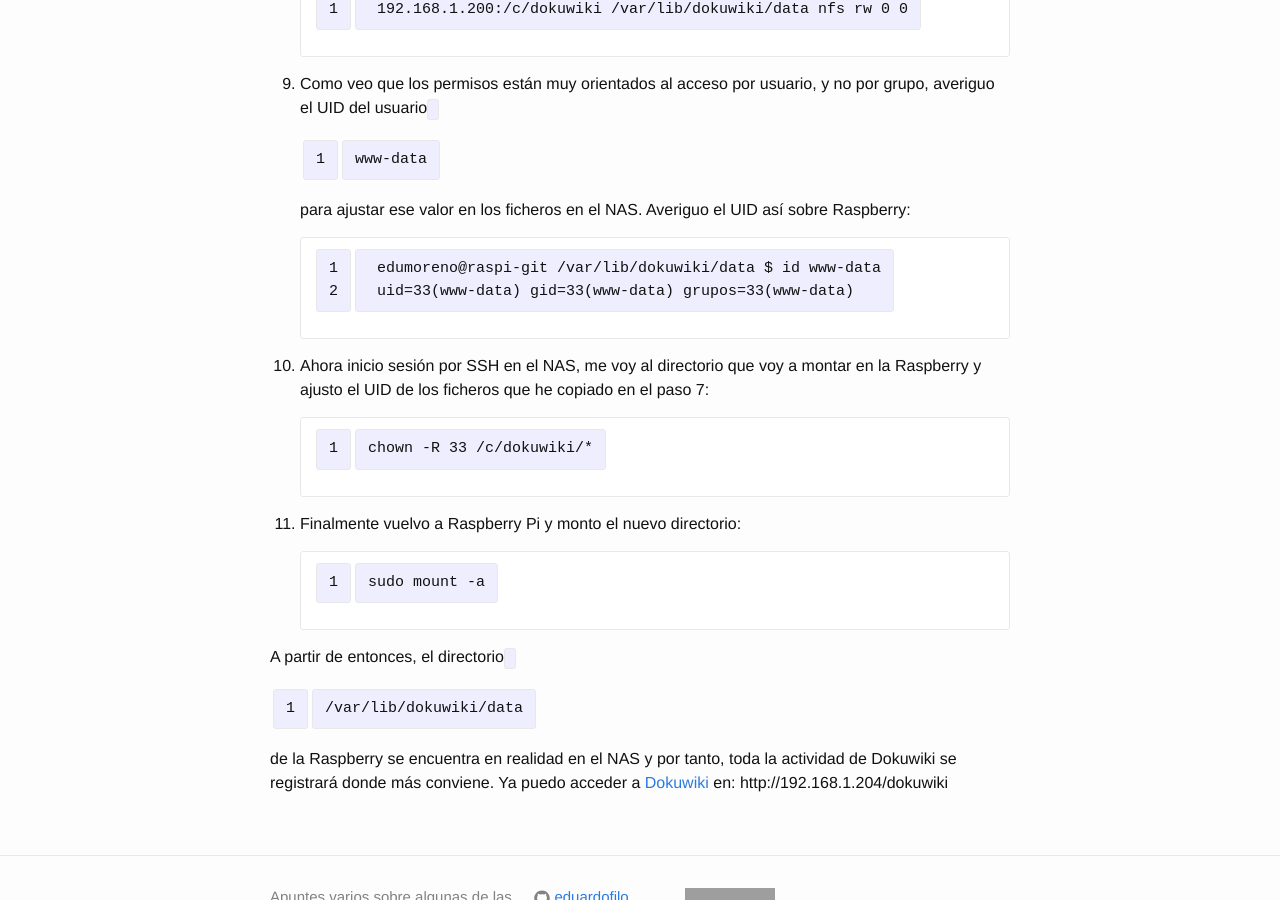
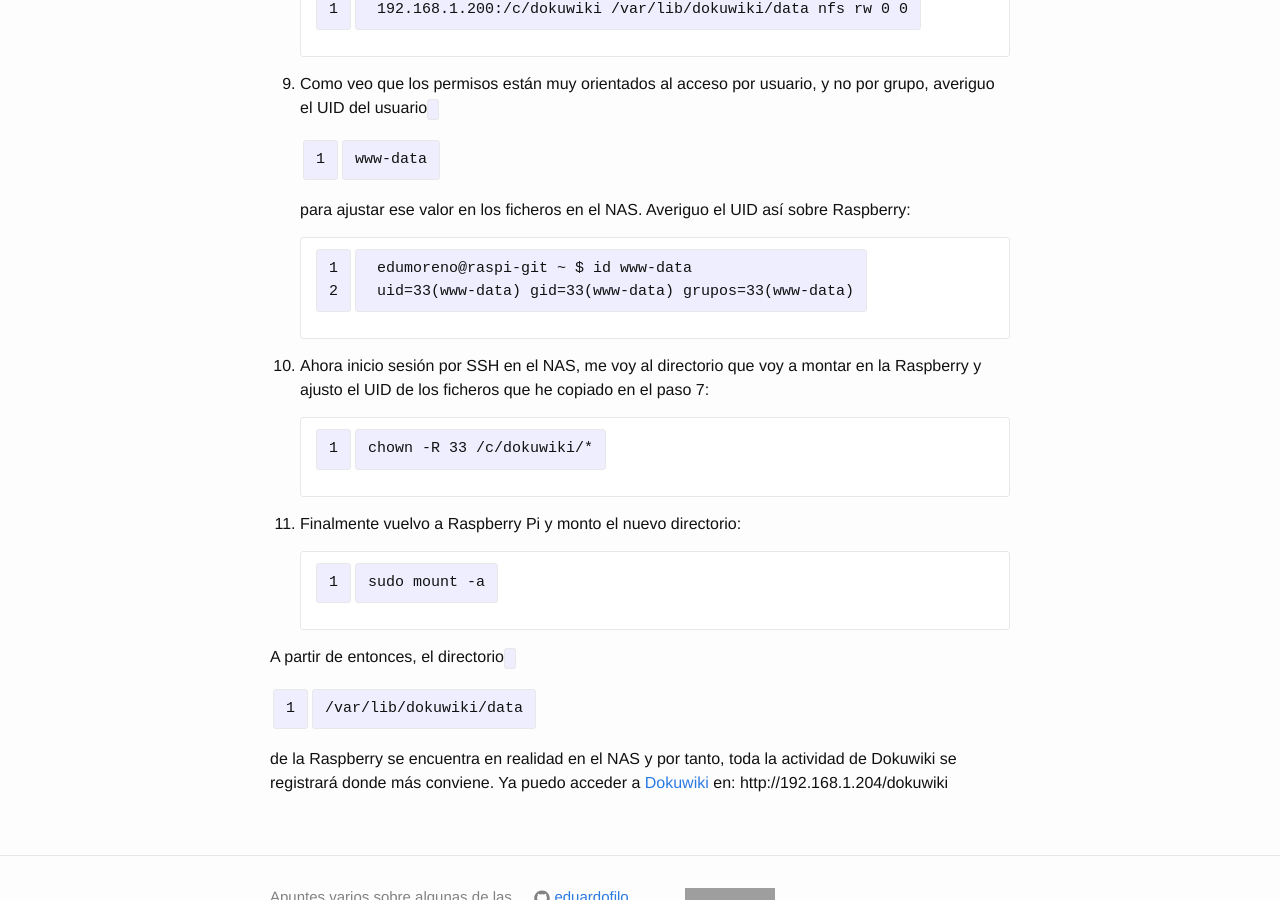
Before and after one commit to eduardofilo/eduardofilo.jekyll, a Jekyll site: the page built from _posts/2014-12-26-dokuwiki-raspi.md, in a window 1280 px wide and 900 px high, scrolled down 2640 px. Built offline with Jekyll 4.4.1, drawn with Linux system fonts in a browser that asks for light colours; Markdown is read by kramdown in place of the engine named in the settings; grey boxes are pictures that could not be loaded.

Commit message:
Cambio menor.

```diff
--- a/_posts/2014-12-26-dokuwiki-raspi.md
+++ b/_posts/2014-12-26-dokuwiki-raspi.md
@@ -58,7 +58,7 @@ Antes de empezar, un comentario. Voy a utilizar el paquete `dokuwiki` de la dist
 
 9. Como veo que los permisos están muy orientados al acceso por usuario, y no por grupo, averiguo el UID del usuario `www-data` para ajustar ese valor en los ficheros en el NAS. Averiguo el UID así sobre Raspberry:
 
-        edumoreno@raspi-git /var/lib/dokuwiki/data $ id www-data
+        edumoreno@raspi-git ~ $ id www-data
         uid=33(www-data) gid=33(www-data) grupos=33(www-data)
 
 10. Ahora inicio sesión por SSH en el NAS, me voy al directorio que voy a montar en la Raspberry y ajusto el UID de los ficheros que he copiado en el paso 7:
```
